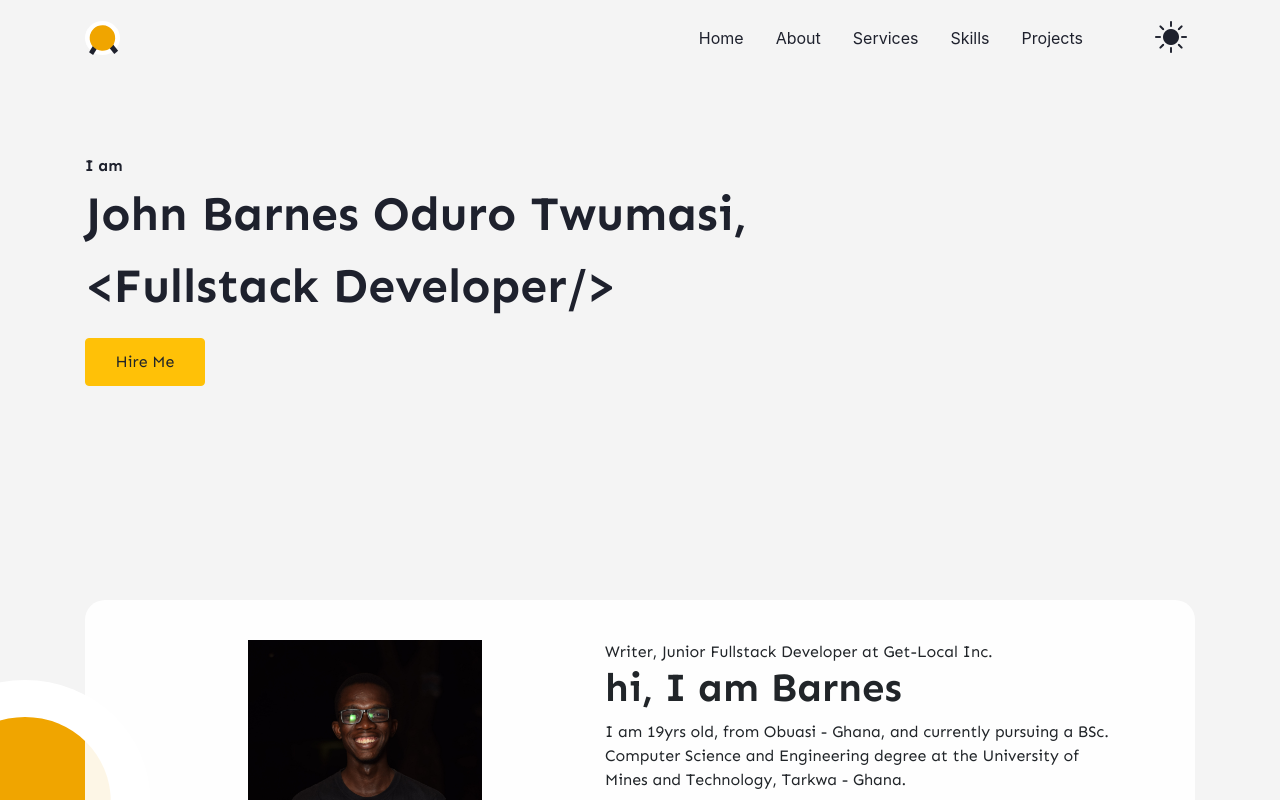
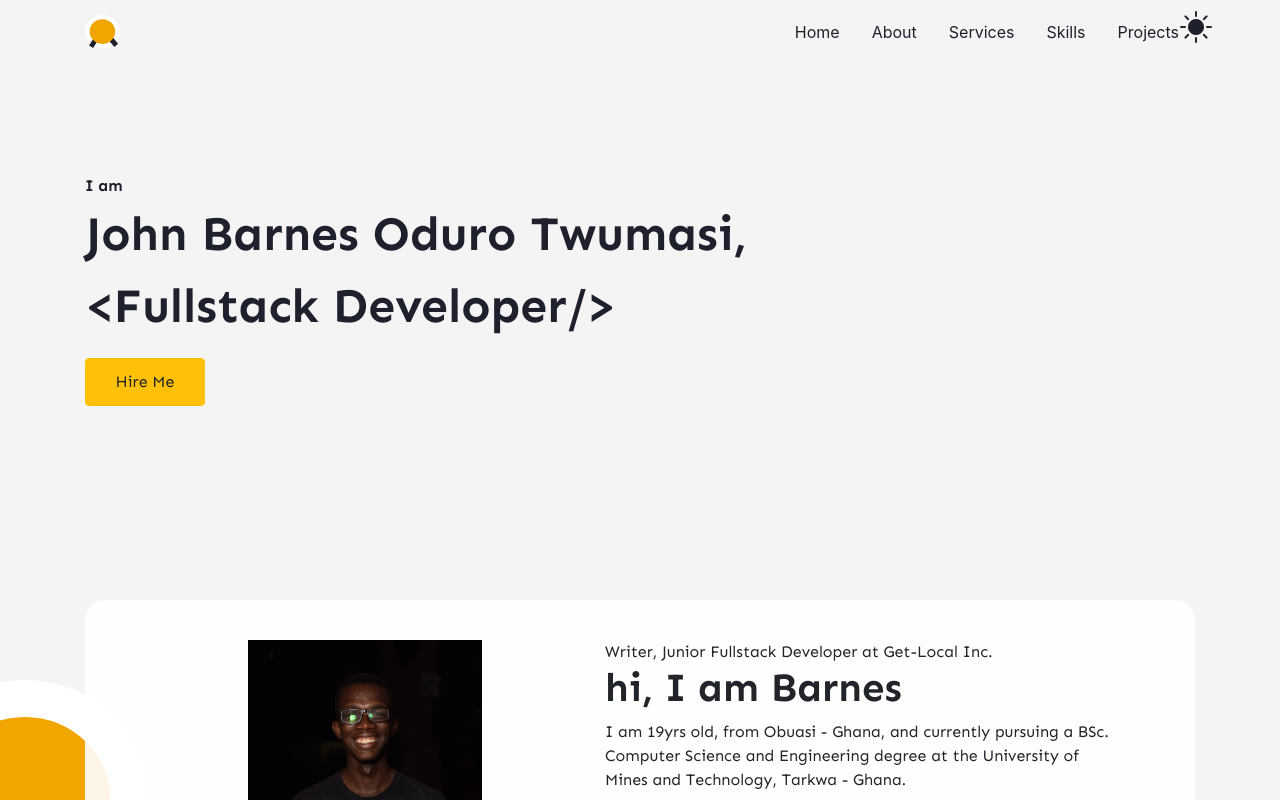
Before and after one commit to jaybarnes33/otwumasi, a Next.js app: page / in a window 1280 px wide. Shown: the top 800 px of the page. Built offline with nearby package versions, Linux system fonts and the light colour scheme; some icons are missing.

Commit message:
Add light mode

```diff
--- a/components/Header.js
+++ b/components/Header.js
@@ -31,6 +31,9 @@ const Header = () => {
               </Navbar.Brand>
             </a>
           </Link>
+          <span className="btn-sm  toggler" onClick={handleToggle}>
+            <i className={!dark ? "bi bi-sun-fill" : "bi bi-moon-fill"}></i>
+          </span>
           <Navbar.Toggle
             // className="form-control"
             style={{ maxWidth: "50px" }}
@@ -38,29 +41,9 @@ const Header = () => {
             onClick={handleClick}
           >
             {!clicked ? (
-              <svg
-                width="1em"
-                height="1em"
-                viewBox="0 0 16 16"
-                className="bi bi-filter-right"
-                xmlns="http://www.w3.org/2000/svg"
-              >
-                <path
-                  fillRule="evenodd"
-                  d="M14 10.5a.5.5 0 0 0-.5-.5h-3a.5.5 0 0 0 0 1h3a.5.5 0 0 0 .5-.5zm0-3a.5.5 0 0 0-.5-.5h-7a.5.5 0 0 0 0 1h7a.5.5 0 0 0 .5-.5zm0-3a.5.5 0 0 0-.5-.5h-11a.5.5 0 0 0 0 1h11a.5.5 0 0 0 .5-.5z"
-                />
-              </svg>
+              <i className="bi bi-filter-right"></i>
             ) : (
-              <svg
-                xmlns="http://www.w3.org/2000/svg"
-                width="25"
-                height="25"
-                className="bi bi-backspace"
-                viewBox="0 0 16 16"
-              >
-                <path d="M5.83 5.146a.5.5 0 0 0 0 .708L7.975 8l-2.147 2.146a.5.5 0 0 0 .707.708l2.147-2.147 2.146 2.147a.5.5 0 0 0 .707-.708L9.39 8l2.146-2.146a.5.5 0 0 0-.707-.708L8.683 7.293 6.536 5.146a.5.5 0 0 0-.707 0z" />
-                <path d="M13.683 1a2 2 0 0 1 2 2v10a2 2 0 0 1-2 2h-7.08a2 2 0 0 1-1.519-.698L.241 8.65a1 1 0 0 1 0-1.302L5.084 1.7A2 2 0 0 1 6.603 1h7.08zm-7.08 1a1 1 0 0 0-.76.35L1 8l4.844 5.65a1 1 0 0 0 .759.35h7.08a1 1 0 0 0 1-1V3a1 1 0 0 0-1-1h-7.08z" />
-              </svg>
+              <i className="bi bi-backspace"></i>
             )}
           </Navbar.Toggle>{" "}
           <Navbar.Collapse id="basic-navbar-nav">
@@ -92,9 +75,6 @@ const Header = () => {
               </Nav.Item>
             </Nav>
           </Navbar.Collapse>
-          <span className=" btn-sm ml-5 toggler" onClick={handleToggle}>
-            <i className={!dark ? "bi bi-sun-fill" : "bi bi-moon-fill"}></i>
-          </span>
         </Container>
       </Navbar>
     </header>
--- a/styles/Home.module.css
+++ b/styles/Home.module.css
@@ -18,6 +18,7 @@
 }
 
 .introText {
+  padding-top: 40px;
   position: relative;
   z-index: 2;
   font-size: 1rem;
--- a/styles/globals.css
+++ b/styles/globals.css
@@ -31,7 +31,9 @@ html {
 .toggler {
   color: var(--text);
   font-size: 2rem;
-  position: relative;
+  position: absolute;
+  top: 0;
+  right: 60px;
   z-index: 9;
 }
 
```
